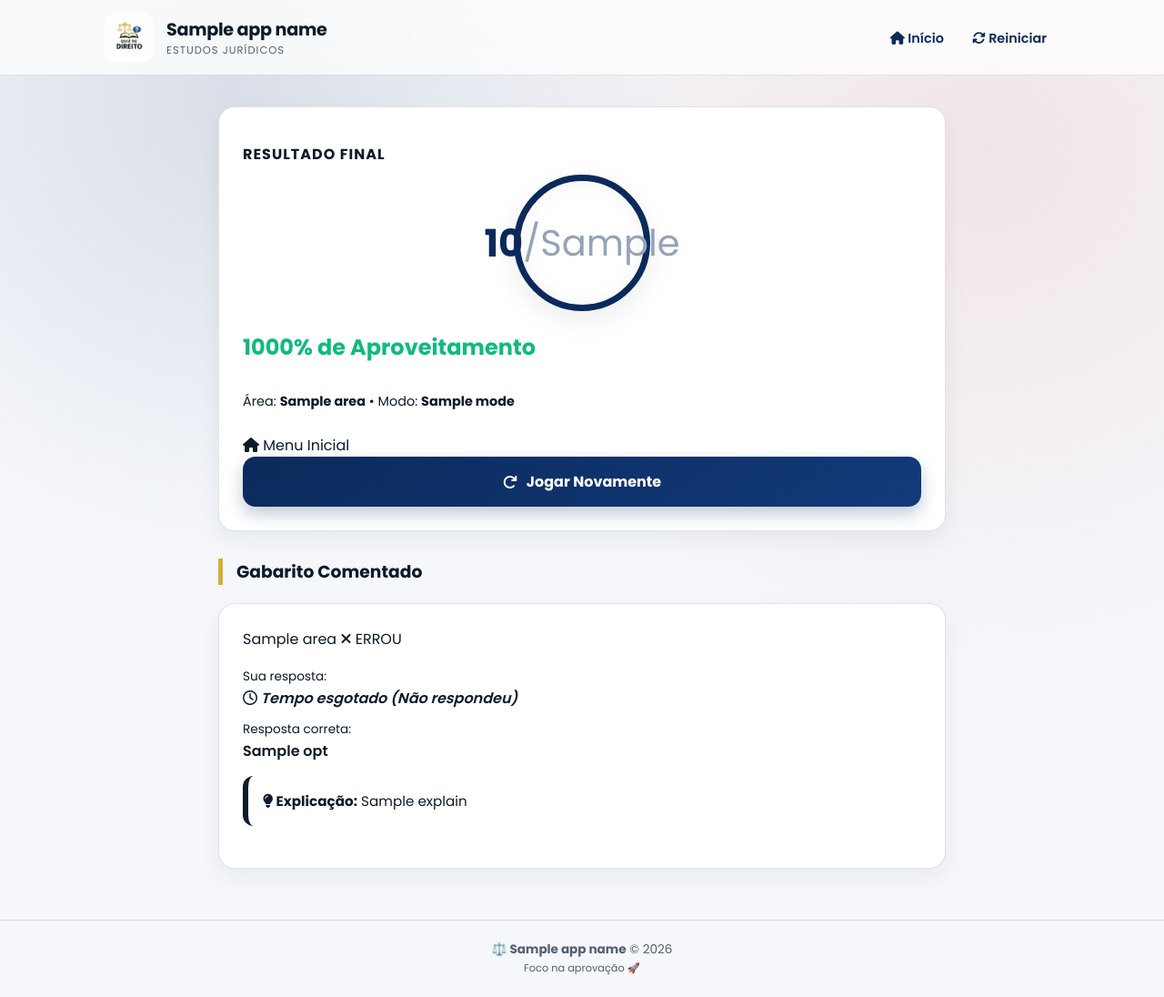
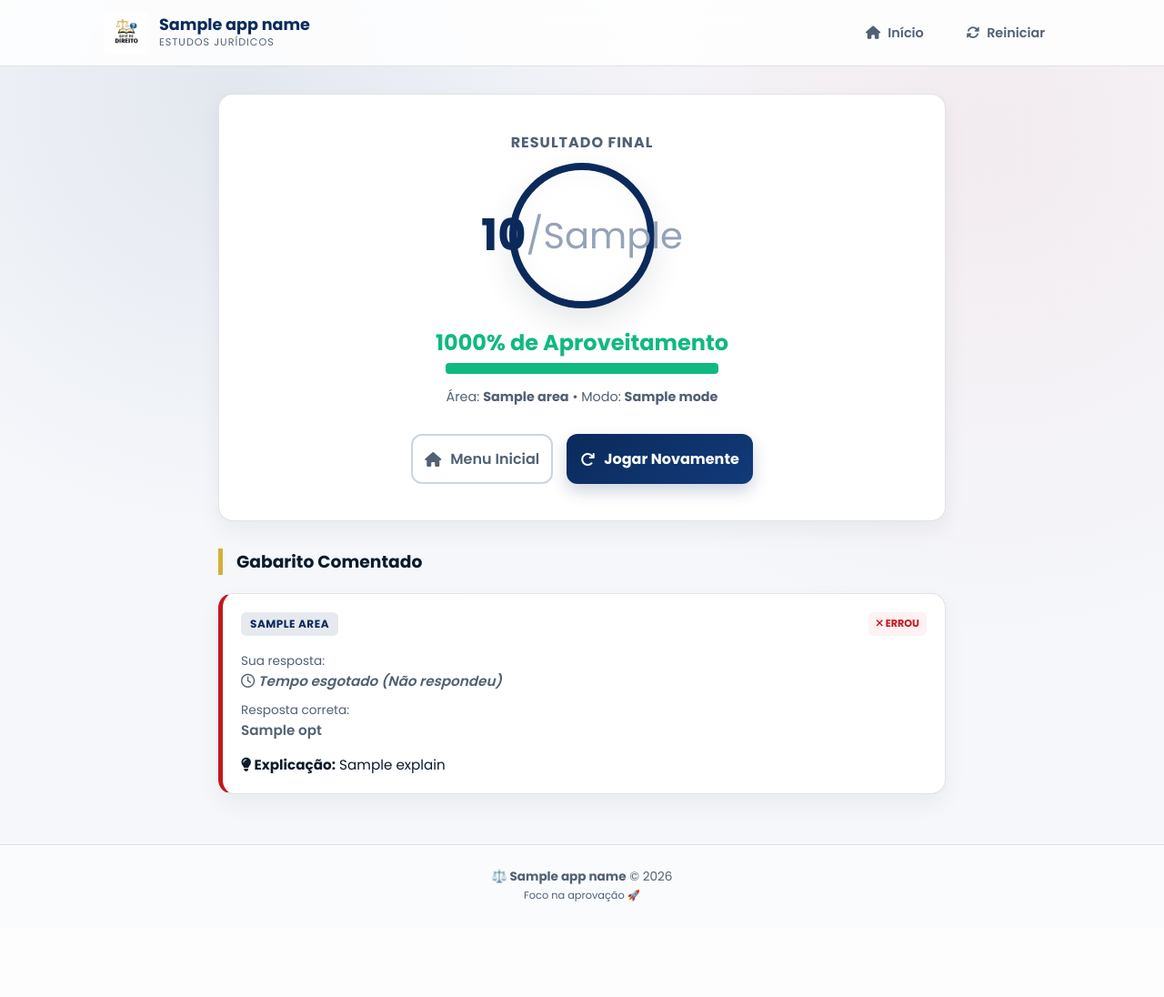
Before and after one commit to sabrinaandraderocha-cmyk/lexquiz, a Flask app: template templates/result.html in a window 1280 px wide. Shown: the whole page at 91% size. After the commit the page ends 991 px from the top, so only its background shows below. Run offline with Flask 3, Linux system fonts and the light colour scheme; the template is opened without the code that fills it: most values are stand-ins (such as "Sample title", 1, 10 or a date in 2020).

Commit message:
Update style.css

```diff
--- a/static/style.css
+++ b/static/style.css
@@ -1,394 +1,316 @@
 :root {
-
-  /* ===== CORES OAB PREMIUM ===== */
-
+  /* ===== PALETA OAB PREMIUM ===== */
   --bg: #f5f7fb;
   --card-bg: #ffffff;
   --text: #0b1b2a;
-  --muted: #516173;
+  --text-light: #516173; /* Muted */
 
-  --navy: #0b2a5b;
+  --navy: #0b2a5b;       /* Primary */
   --navy-light: #1e3a6e;
-  --red: #c4171e;
-  --gold: #d4af37;
+  --red: #c4171e;        /* Error */
+  --gold: #d4af37;       /* Accent/Warning */
+  --green: #10b981;      /* Success */
 
   --border: rgba(11,27,42,0.12);
   --shadow-soft: 0 10px 25px rgba(11,27,42,0.06);
   --shadow-strong: 0 18px 45px rgba(11,27,42,0.12);
 
-  --radius: 18px;
+  --radius: 16px;
 }
 
 /* ================= BASE ================= */
+* { box-sizing: border-box; margin: 0; padding: 0; }
 
-*{
-  box-sizing:border-box;
+body {
+  font-family: 'Poppins', system-ui, sans-serif;
+  background:
+    radial-gradient(circle at 20% 10%, rgba(11,42,91,0.08), transparent 35%),
+    radial-gradient(circle at 85% 15%, rgba(196,23,30,0.05), transparent 40%),
+    var(--bg);
+  color: var(--text);
+  min-height: 100vh;
+  display: flex;
+  flex-direction: column;
 }
 
-body{
-  margin:0;
-  font-family:'Poppins',system-ui;
-  background:
-    radial-gradient(circle at 20% 10%, rgba(11,42,91,0.12), transparent 35%),
-    radial-gradient(circle at 85% 15%, rgba(196,23,30,0.08), transparent 40%),
-    var(--bg);
+a { text-decoration: none; color: inherit; transition: .2s; }
 
-  color:var(--text);
-  min-height:100vh;
-  display:flex;
-  flex-direction:column;
+.container {
+  width: min(1050px, 92%);
+  margin: 0 auto;
 }
 
-a{
-  color:inherit;
-  text-decoration:none;
-}
-
-.container{
-  width:min(1050px,92%);
-  margin:0 auto;
+.main-content {
+  flex: 1;
+  padding: 30px 0;
 }
 
 /* ================= TOPBAR ================= */
-
-.topbar{
-  position:sticky;
-  top:0;
-
-  background:rgba(255,255,255,0.75);
-  backdrop-filter:blur(12px);
-
-  border-bottom:1px solid var(--border);
-  z-index:100;
+.topbar {
+  position: sticky;
+  top: 0;
+  background: rgba(255,255,255,0.85);
+  backdrop-filter: blur(12px);
+  border-bottom: 1px solid var(--border);
+  z-index: 100;
+  padding: 12px 0;
 }
 
-.topbar-inner{
-  display:flex;
-  align-items:center;
-  justify-content:space-between;
-  padding:14px 0;
+.topbar-inner {
+  display: flex;
+  align-items: center;
+  justify-content: space-between;
 }
 
-/* ===== BRAND ===== */
+/* Brand */
+.brand { display: flex; align-items: center; gap: 12px; }
+.logo { height: 48px; width: auto; transition: .25s; }
+.logo:hover { transform: scale(1.05); }
 
-.brand{
-  display:flex;
-  align-items:center;
-  gap:14px;
+.brand-title {
+  font-weight: 800;
+  font-size: 1.1rem;
+  color: var(--navy);
+  line-height: 1.2;
+}
+.brand-subtitle {
+  font-size: 0.7rem;
+  color: var(--text-light);
+  letter-spacing: 1px;
+  text-transform: uppercase;
 }
 
-/* SUA LOGO */
+/* Nav */
+.nav { display: flex; gap: 15px; }
+.nav-item {
+  padding: 8px 16px;
+  border-radius: 10px;
+  font-weight: 600;
+  color: var(--text-light);
+  font-size: 0.9rem;
+  display: flex;
+  align-items: center;
+  gap: 8px;
+}
+.nav-item:hover {
+  background: rgba(11,42,91,0.05);
+  color: var(--navy);
+}
+.btn-reset:hover { color: var(--red); background: rgba(196,23,30,0.05); }
 
-.logo{
-  height:54px;
-  border-radius:12px;
-  transition:.25s;
+/* ================= CARDS ================= */
+.card {
+  background: var(--card-bg);
+  border-radius: var(--radius);
+  border: 1px solid var(--border);
+  box-shadow: var(--shadow-soft);
+  padding: 30px;
+  margin-bottom: 25px;
+  transition: .25s;
+}
+.card:hover { box-shadow: var(--shadow-strong); transform: translateY(-2px); }
+
+/* ================= FORMULÁRIOS ================= */
+.label {
+  display: block;
+  font-weight: 700;
+  color: var(--navy);
+  font-size: 0.9rem;
+  margin-bottom: 8px;
 }
 
-.logo:hover{
-  transform:scale(1.06);
+.select, .input {
+  width: 100%;
+  padding: 14px;
+  border-radius: 12px;
+  border: 2px solid #e2e8f0;
+  font-family: inherit;
+  font-size: 1rem;
+  background: white;
+  color: var(--text);
+  transition: .2s;
 }
 
-/* Texto da marca */
-
-.brand-title{
-  font-weight:800;
-  font-size:1.2rem;
-  letter-spacing:-0.3px;
+.select:focus, .input:focus {
+  outline: none;
+  border-color: var(--navy);
+  box-shadow: 0 0 0 4px rgba(11,42,91,0.1);
 }
 
-.brand-subtitle{
-  font-size:.72rem;
-  color:var(--muted);
-  letter-spacing:1px;
-  text-transform:uppercase;
+.form-grid { display: flex; gap: 20px; }
+.form-col { flex: 1; }
+
+/* ================= BOTÕES ================= */
+.btn-primary {
+  display: flex;
+  align-items: center;
+  justify-content: center;
+  gap: 10px;
+  padding: 15px;
+  border-radius: 12px;
+  border: none;
+  background: linear-gradient(145deg, var(--navy), #123a7a);
+  color: white;
+  font-weight: 700;
+  font-size: 1rem;
+  cursor: pointer;
+  transition: .25s;
+  box-shadow: 0 8px 18px rgba(11,42,91,0.2);
+  width: 100%;
+  text-decoration: none;
+}
+.btn-primary:hover {
+  transform: translateY(-2px);
+  box-shadow: 0 12px 24px rgba(11,42,91,0.3);
 }
 
-/* ===== NAV ===== */
-
-.nav a{
-  padding:8px 14px;
-  border-radius:10px;
-  font-weight:600;
-  color:var(--navy);
-  font-size:.9rem;
-  transition:.2s;
+.btn-outline {
+  display: flex;
+  align-items: center;
+  justify-content: center;
+  gap: 10px;
+  padding: 13px;
+  border-radius: 12px;
+  border: 2px solid #cbd5e1;
+  background: transparent;
+  color: var(--text-light);
+  font-weight: 600;
+  cursor: pointer;
+  text-decoration: none;
+}
+.btn-outline:hover {
+  border-color: var(--navy);
+  color: var(--navy);
+  background: rgba(11,42,91,0.03);
 }
 
-.nav a:hover{
-  background:rgba(11,42,91,0.06);
+.ghost-link {
+  color: var(--text-light);
+  font-size: 0.85rem;
+  margin-top: 15px;
+  display: block;
+  text-align: center;
+}
+.ghost-link:hover { color: var(--red); text-decoration: underline; }
+
+/* ================= QUIZ & OPÇÕES ================= */
+.quiz-header {
+  display: flex; justify-content: space-between; align-items: center;
+  margin-bottom: 20px; font-weight: 600; color: var(--text-light);
 }
 
-/* ================= MAIN ================= */
-
-.main-content{
-  padding:34px 0;
-  flex:1;
+.option-label {
+  display: flex;
+  align-items: center;
+  padding: 18px;
+  border-radius: 14px;
+  border: 2px solid #e2e8f0;
+  background: #f8fafc;
+  cursor: pointer;
+  transition: .2s;
+  margin-bottom: 12px;
+}
+.option-label:hover {
+  border-color: var(--navy);
+  background: white;
+  transform: translateX(4px);
+}
+.option-label:has(input:checked) {
+  border-color: var(--navy);
+  background: white;
+  box-shadow: 0 4px 12px rgba(11,42,91,0.1);
+}
+.option-label input {
+  margin-right: 14px;
+  accent-color: var(--navy);
+  transform: scale(1.2);
 }
 
-/* ================= CARDS ================= */
+/* ================= BADGES ================= */
+.badge {
+  padding: 4px 10px; border-radius: 6px; font-size: 0.75rem;
+  font-weight: 700; text-transform: uppercase; letter-spacing: 0.5px;
+}
+.badge-area { background: rgba(11,42,91,0.1); color: var(--navy); }
+.badge-diff { background: #f1f5f9; color: var(--text-light); border: 1px solid #e2e8f0; }
 
-.card{
-  background:var(--card-bg);
-  border-radius:var(--radius);
-  border:1px solid var(--border);
-  box-shadow:var(--shadow-soft);
-  padding:26px;
-  margin-bottom:22px;
-  transition:.25s;
+.status-badge { font-size: 0.7rem; font-weight: 800; padding: 4px 8px; border-radius: 6px; }
+.st-ok { background: #ecfdf5; color: var(--green); }
+.st-err { background: #fef2f2; color: var(--red); }
+
+/* ================= FEEDBACK & MENSAGENS ================= */
+.feedback-card {
+  padding: 20px;
+  border-radius: 12px;
+  margin-bottom: 20px;
+  border-left: 6px solid;
+}
+.fb-correct { background: #ecfdf5; border-color: var(--green); color: #064e3b; }
+.fb-wrong { background: #fef2f2; border-color: var(--red); color: #7f1d1d; }
+
+.flash-container { margin-bottom: 20px; }
+.flash-message {
+  background: #fff1f2;
+  border: 1px solid #fecaca;
+  color: #991b1b;
+  padding: 12px 16px;
+  border-radius: 10px;
+  font-weight: 500;
+  display: flex; align-items: center; gap: 10px;
 }
 
-.card:hover{
-  box-shadow:var(--shadow-strong);
-  transform:translateY(-2px);
+/* ================= TIMERS & PROGRESSO ================= */
+.timer-container, .progress-bar-bg {
+  height: 8px;
+  background: #e2e8f0;
+  border-radius: 4px;
+  margin: 10px 0 20px;
+  overflow: hidden;
+}
+.timer-bar { height: 100%; background: var(--gold); transition: width 1s linear; }
+.progress-bar-fill { height: 100%; transition: width 0.4s ease; }
+
+/* ================= RESULTADOS ================= */
+.result-hero { text-align: center; padding: 40px; }
+
+.score-circle {
+  width: 160px; height: 160px;
+  border-radius: 50%;
+  border: 8px solid var(--navy);
+  display: flex; align-items: center; justify-content: center;
+  font-size: 3rem; font-weight: 800; color: var(--navy);
+  margin: 0 auto 20px;
+  background: white;
+  box-shadow: inset 0 0 30px rgba(0,0,0,0.03), 0 15px 35px rgba(11,27,42,0.1);
 }
 
-.hero h1{
-  margin-top:0;
-  color:var(--navy);
-}
+.history-card { border-left: 5px solid transparent; padding: 20px; }
+.hist-correct { border-left-color: var(--green); }
+.hist-wrong { border-left-color: var(--red); }
 
-/* ================= FORM ================= */
+.hist-header { display: flex; justify-content: space-between; margin-bottom: 15px; }
+.hist-options { font-size: 0.95rem; color: var(--text-light); }
 
-.form{
-  display:flex;
-  flex-direction:column;
-  gap:16px;
-}
-
-label{
-  font-weight:700;
-  color:var(--navy);
-  font-size:.9rem;
-}
-
-.select,
-.input,
-input,
-select{
-  width:100%;
-  padding:14px;
-  border-radius:12px;
-  border:2px solid #e2e8f0;
-  font-family:inherit;
-  font-size:1rem;
-  transition:.2s;
-}
-
-select:focus,
-input:focus{
-  outline:none;
-  border-color:var(--navy);
-  box-shadow:0 0 0 4px rgba(11,42,91,.1);
-}
-
-.form-grid{
-  display:grid;
-  grid-template-columns:1fr 1fr;
-  gap:14px;
-}
-
-/* ================= BOTÕES ================= */
-
-button,
-.btn-primary{
-  display:flex;
-  align-items:center;
-  justify-content:center;
-  gap:10px;
-
-  padding:15px;
-  border-radius:14px;
-  border:none;
-
-  background:linear-gradient(145deg,var(--navy),#123a7a);
-  color:white;
-  font-weight:700;
-  font-size:1rem;
-
-  cursor:pointer;
-  transition:.25s;
-
-  box-shadow:0 8px 18px rgba(11,42,91,.25);
-}
-
-.btn-primary:hover{
-  transform:translateY(-3px);
-  box-shadow:0 14px 28px rgba(11,42,91,.35);
-}
-
-/* Ghost */
-
-.btn-ghost{
-  background:transparent;
-  color:var(--muted);
-}
-
-.btn-ghost:hover{
-  background:rgba(11,42,91,.06);
-}
-
-/* ================= QUIZ ================= */
-
-.quiz-header{
-  display:flex;
-  justify-content:space-between;
-  margin-bottom:18px;
-  font-weight:600;
-  color:var(--muted);
-}
-
-.quiz-option{
-  display:flex;
-  align-items:center;
-  padding:16px;
-
-  border-radius:14px;
-  border:2px solid #e2e8f0;
-
-  background:#f8fafc;
-  cursor:pointer;
-  transition:.2s;
-  margin-bottom:12px;
-}
-
-.quiz-option:hover{
-  border-color:var(--navy);
-  background:white;
-  transform:translateX(6px);
-}
-
-.quiz-option input{
-  margin-right:12px;
-  accent-color:var(--navy);
-  width:18px;
-  height:18px;
-}
-
-/* ================= FEEDBACK ================= */
-
-.feedback-box{
-  padding:16px;
-  border-radius:12px;
-  margin-bottom:20px;
-  border-left:6px solid;
-}
-
-.feedback-box.correct{
-  background:#ecfdf5;
-  border-color:#10b981;
-}
-
-.feedback-box.wrong{
-  background:#fef2f2;
-  border-color:var(--red);
-}
-
-/* ================= TIMER ================= */
-
-.timer-container{
-  height:6px;
-  background:#e2e8f0;
-  border-radius:3px;
-  margin:12px 0 20px;
-  overflow:hidden;
-}
-
-.timer-bar{
-  height:100%;
-  width:100%;
-  background:var(--red);
-  transition:width 1s linear;
-}
-
-/* ================= SCORE ================= */
-
-.score-circle{
-
-  width:150px;
-  height:150px;
-
-  border-radius:50%;
-  border:7px solid var(--navy);
-
-  display:flex;
-  align-items:center;
-  justify-content:center;
-
-  font-size:2.6rem;
-  font-weight:800;
-  color:var(--navy);
-
-  margin:0 auto 22px;
-
-  background:white;
-
-  box-shadow:
-    inset 0 0 25px rgba(0,0,0,.05),
-    0 10px 30px rgba(11,27,42,.08);
-}
-
-/* ================= REVIEW ================= */
-
-.review-item{
-  background:white;
-  border-radius:16px;
-  padding:20px;
-  margin-bottom:14px;
-  border-left:6px solid #ccc;
-}
-
-.review-item.correct{
-  border-left-color:#10b981;
-}
-
-.review-item.wrong{
-  border-left-color:var(--red);
-}
-
-/* ================= FLASH ================= */
-
-.flash{
-  margin-bottom:20px;
-}
-
-.flash-item{
-  background:#eef2ff;
-  padding:12px;
-  border-radius:10px;
-  margin-bottom:8px;
-  font-weight:600;
+.result-actions {
+  display: flex; justify-content: center; gap: 15px; margin-top: 30px;
 }
 
 /* ================= FOOTER ================= */
-
-.footer{
-  margin-top:auto;
-  border-top:1px solid var(--border);
-  padding:22px 0;
-  text-align:center;
-  color:var(--muted);
-  font-size:.85rem;
+.footer {
+  margin-top: auto;
+  border-top: 1px solid var(--border);
+  padding: 25px 0;
+  text-align: center;
+  color: var(--text-light);
+  font-size: 0.85rem;
+  background: rgba(255,255,255,0.5);
 }
 
 /* ================= RESPONSIVO ================= */
-
-@media(max-width:700px){
-
-  .form-grid{
-    grid-template-columns:1fr;
-  }
-
-  .logo{
-    height:46px;
-  }
-
-  .brand-title{
-    font-size:1rem;
-  }
-
-  .card{
-    padding:20px;
-  }
-
+@media(max-width: 700px) {
+  .form-grid { flex-direction: column; gap: 10px; }
+  .logo { height: 40px; }
+  .nav-text { display: none; } /* Ícones apenas no mobile */
+  .result-actions { flex-direction: column; }
+  .card { padding: 20px; }
 }
```
